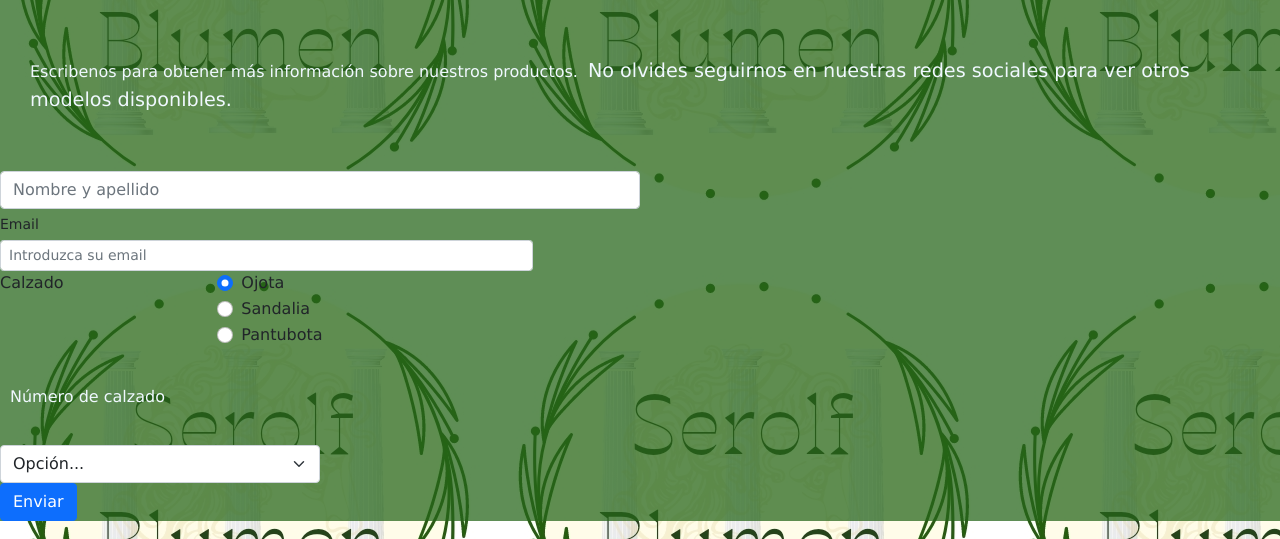
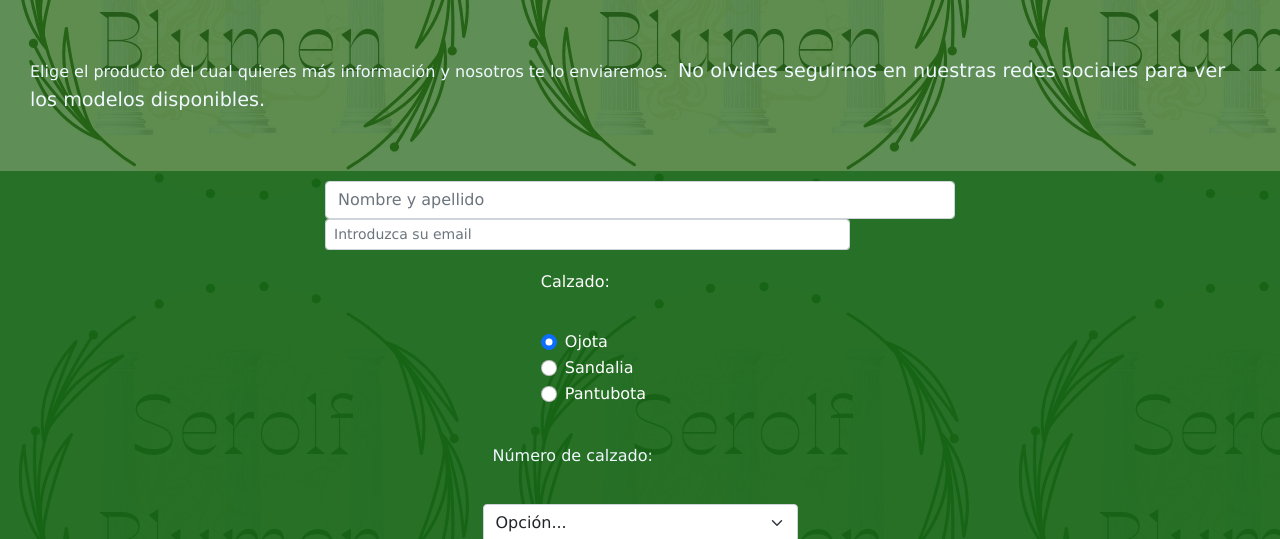
Before and after one commit to RosarioLuisaFloresCatalan/serolfBlumen, a plain HTML site: page secciones/contacto.html in a window 1280 px wide. Shown: the part 259-798 px from the top of the page. Drawn offline with nearby package versions, Linux system fonts and the light colour scheme; a web font is replaced by a local one.

Commit message:
Modifique el formulario de contacto

```diff
--- a/secciones/contacto.html
+++ b/secciones/contacto.html
@@ -46,14 +46,14 @@
     <section class="teXto">
         <h1>CONTACTO</h1>
         <p data-aos="zoom-out">
-            Escribenos para obtener más información sobre nuestros productos.<a href="#pie">No olvides seguirnos en
-                nuestras redes sociales para ver otros modelos disponibles.</a>
+            Elige el producto del cual quieres más información y nosotros te lo enviaremos.<a href="#pie">No olvides seguirnos en
+                nuestras redes sociales para ver los modelos disponibles.</a>
         </p>
     </section>
 
     <section>
         <article>
-            <form action="#">
+            <form class="contActo">
                 <div class="w-50">
                     <div class="col">
                         <input type="text" class="form-control" placeholder="Nombre y apellido" aria-label="First name">
@@ -61,7 +61,6 @@
                 </div>
 
                 <div class="w-50">
-                    <label for="colFormLabelSm" class="col-sm-2 col-form-label col-form-label-sm">Email</label>
                     <div class="col-sm-10">
                         <input type="email" class="form-control form-control-sm" id="colFormLabelSm"
                             placeholder="Introduzca su email">
@@ -69,26 +68,26 @@
                 </div>
 
                 <fieldset class="row mb-3">
-                    <legend class="col-form-label col-sm-2 pt-0">Calzado</legend>
+                    <p class="coLor">Calzado:</p>
                     <div class="col-sm-10">
                         <div class="form-check">
                             <input class="form-check-input" type="radio" name="gridRadios" id="gridRadios1"
                                 value="option1" checked>
-                            <label class="form-check-label" for="gridRadios1">
+                            <label class="form-check-label coLor" for="gridRadios1">
                                 Ojota
                             </label>
                         </div>
                         <div class="form-check">
                             <input class="form-check-input" type="radio" name="gridRadios" id="gridRadios2"
                                 value="option2">
-                            <label class="form-check-label" for="gridRadios2">
+                            <label class="form-check-label coLor" for="gridRadios2">
                                 Sandalia
                             </label>
                         </div>
                         <div class="form-check">
                             <input class="form-check-input" type="radio" name="gridRadios" id="gridRadios3"
                                 value="option3">
-                            <label class="form-check-label" for="gridRadios3">
+                            <label class="form-check-label coLor" for="gridRadios3">
                                 Pantubota
                             </label>
                         </div>
@@ -96,7 +95,7 @@
                 </fieldset>
 
                 <div class="col-sm-3">
-                    <p>Número de calzado</p>
+                    <p>Número de calzado:</p>
                     <select class="form-select" id="specificSizeSelect">
                         <option selected>Opción...</option>
                         <option value="35">35</option>
--- a/style/estilos.css
+++ b/style/estilos.css
@@ -70,6 +70,18 @@ a{
     text-decoration: none;
     color: aliceblue;
     font-size: larger;
+    padding: 10px;
+}
+
+.coLor{
+    color: white;
+}
+
+.contActo{
+    display: flex;
+    flex-direction: column;
+    align-items: center;
+    background-color: rgba(17, 102, 21, 0.712);
     padding: 10px;
 }
 
```
